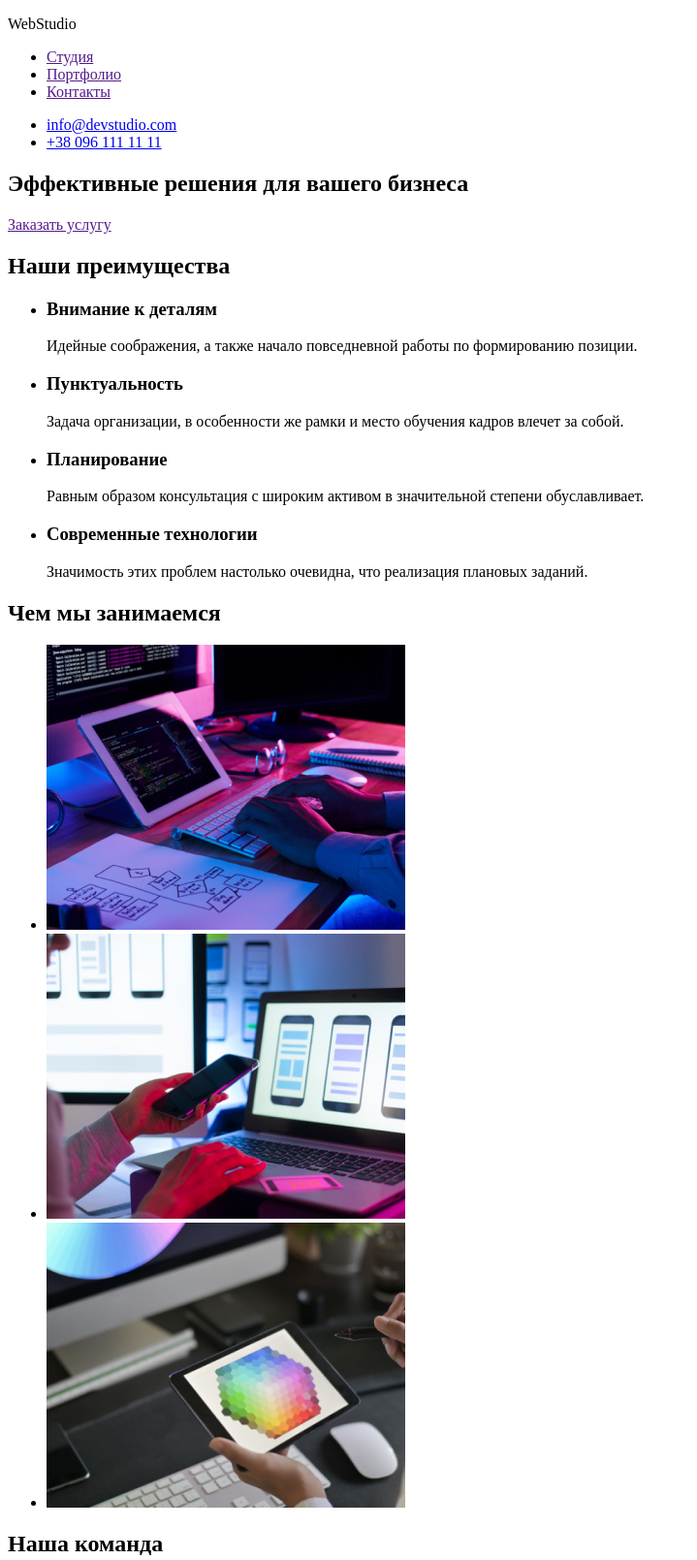
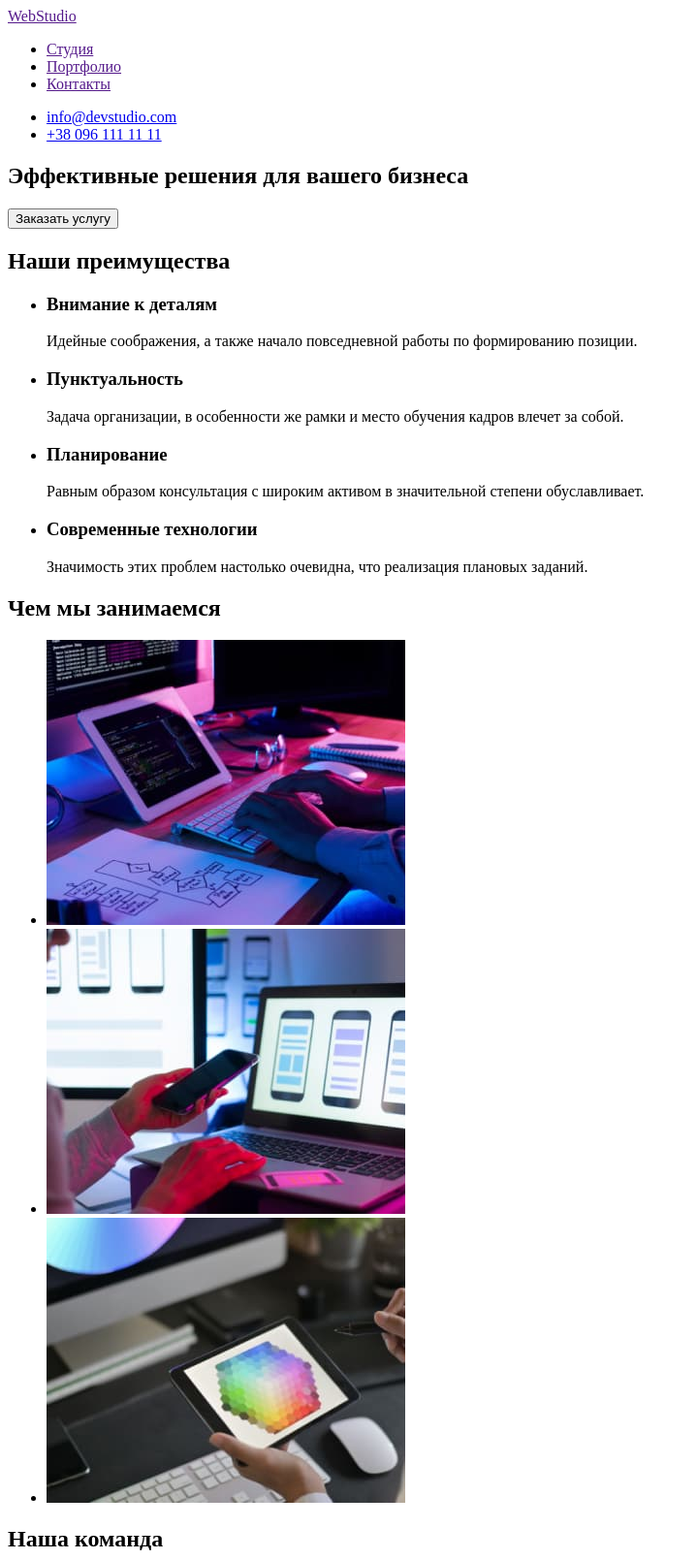
Before and after one commit to MarynaPyvovar/goit-markup-hw-01, a plain HTML site: page index.html in a window 1280 px wide. Shown: the top 1609 px of the page at 97% size, without its empty margins (0-719 px from the left). Drawn offline with Linux system fonts and the light colour scheme.

Commit message:
totally finished

```diff
--- a/index.html
+++ b/index.html
@@ -9,12 +9,14 @@
   <body>
     <!-- шапка -->
     <header>
-      <p>WebStudio</p>
-      <ul>
-        <li><a href="">Студия</a></li>
-        <li><a href="">Портфолио</a></li>
-        <li><a href="">Контакты</a></li>
-      </ul>
+      <a href="">WebStudio</a>
+      <nav>
+        <ul>
+          <li><a href="">Студия</a></li>
+          <li><a href="">Портфолио</a></li>
+          <li><a href="">Контакты</a></li>
+        </ul>
+      </nav>
       <ul>
         <li><a href="mailto:info@devstudio.com">info@devstudio.com</a></li>
         <li><a href="tel:+380961111111">+38 096 111 11 11</a></li>
@@ -25,7 +27,7 @@
       <!-- заказать услугу-->
       <section>
         <h1>Эффективные решения для вашего бизнеса</h1>
-        <a href="">Заказать услугу</a>
+        <button type="button">Заказать услугу</button>
       </section>
       <!-- наши преимущества-->
       <section>
@@ -66,25 +68,17 @@
         <h2>Чем мы занимаемся</h2>
         <ul>
           <li>
-            <img
-              src="./photo/img1.png"
-              alt="Разработка кода"
-              width="370"
-            /><img />
+            <img src="./images/img1.jpg" alt="Разработка кода" width="370" />
           </li>
           <li>
             <img
-              src="./photo/img2.png"
+              src="./images/img2.jpg"
               alt="Адаптация интерфейсов"
               width="370"
-            /><img />
+            />
           </li>
           <li>
-            <img
-              src="./photo/img3.png"
-              alt="Цветовые решения"
-              width="370"
-            /><img />
+            <img src="./images/img3.jpg" alt="Цветовые решения" width="370" />
           </li>
         </ul>
       </section>
@@ -93,22 +87,22 @@
         <h2>Наша команда</h2>
         <ul>
           <li>
-            <img src="./photo/team1.jpg" alt="фото Игоря" width="270" />
+            <img src="./images/team1.jpg" alt="фото Игоря" width="270" />
             <h3>Игорь Демьяненко</h3>
             <p>Product Designer</p>
           </li>
           <li>
-            <img src="./photo/team2.jpg" alt="фото Ольги" width="270" />
+            <img src="./images/team2.jpg" alt="фото Ольги" width="270" />
             <h3>Ольга Репина</h3>
             <p>Frontend Developer</p>
           </li>
           <li>
-            <img src="./photo/team3.jpg" alt="фото Николая" width="270" />
+            <img src="./images/team3.jpg" alt="фото Николая" width="270" />
             <h3>Николай Тарасов</h3>
             <p>Marketing</p>
           </li>
           <li>
-            <img src="./photo/team4.jpg" alt="фото Михаила" width="270" />
+            <img src="./images/team4.jpg" alt="фото Михаила" width="270" />
             <h3>Михаил Ермаков</h3>
             <p>UI Designer</p>
           </li>
@@ -117,7 +111,7 @@
     </main>
     <!-- подвал -->
     <footer>
-      <p>WebStudio</p>
+      <a href="">WebStudio</a>
       <address>
         г. Киев, пр-т Леси Украинки, 26 <br />
         <a href="mailto:info@example.com">info@example.com</a><br />
```
Also changed, not shown: images/img1.jpg (added), images/img2.jpg (added), images/img3.jpg (added), images/team1.jpg (added), images/team2.jpg (added), images/team3.jpg (added), images/team4.jpg (added), photo/img1.png (deleted), photo/img2.png (deleted), photo/img3.png (deleted), photo/team1.jpg (deleted), photo/team2.jpg (deleted), photo/team3.jpg (deleted), photo/team4.jpg (deleted).
